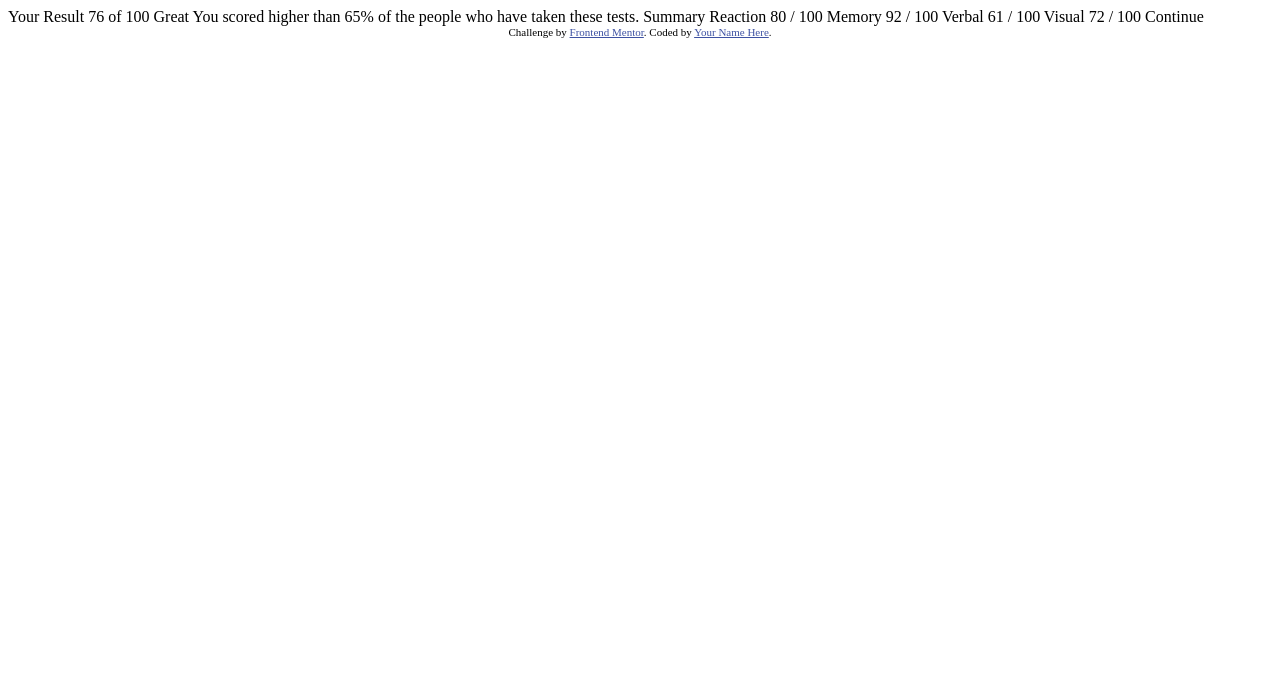
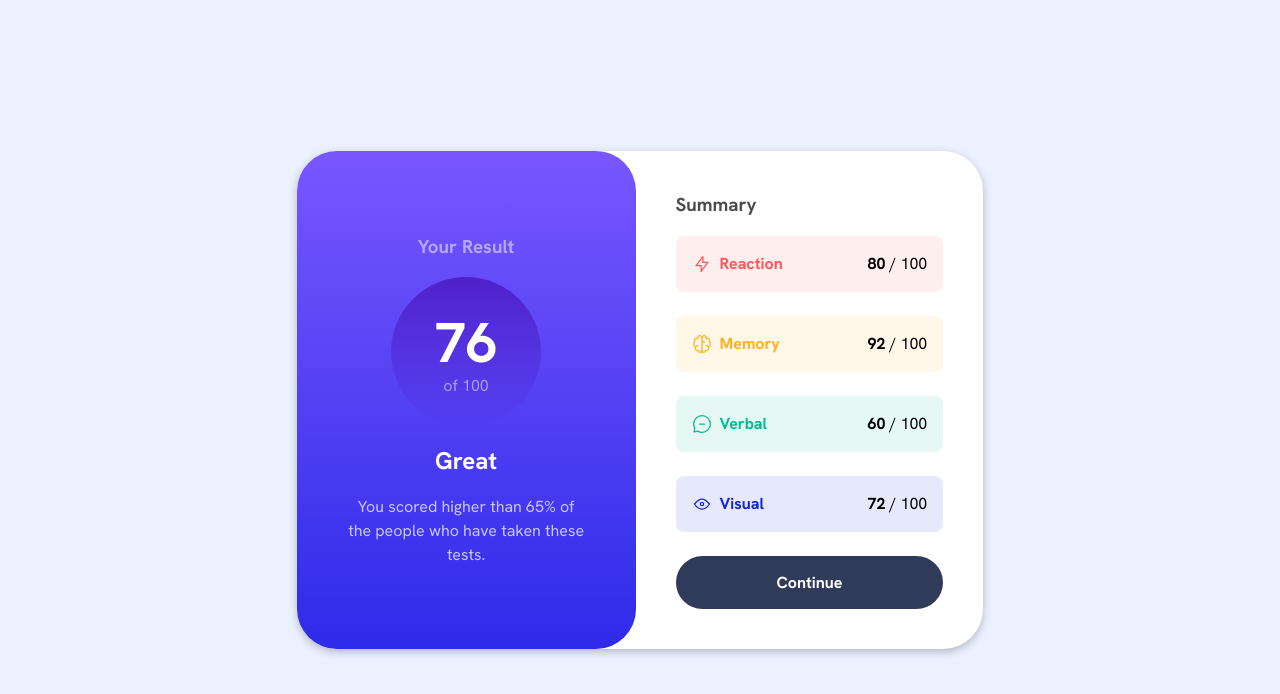
Before and after one commit to MukarramHaq/result-summary-component, a plain HTML site: page index.html in a window 1280 px wide. Drawn offline with Linux system fonts and the light colour scheme.

Commit message:
Finished
Struggled a little bit with the circle but it wasn't too bad

```diff
--- a/index.html
+++ b/index.html
@@ -1,22 +1,24 @@
 <!DOCTYPE html>
 <html lang="en">
-<head>
-  <meta charset="UTF-8">
-  <meta name="viewport" content="width=device-width, initial-scale=1.0"> <!-- displays site properly based on user's device -->
+  <head>
+    <meta charset="UTF-8" />
+    <meta name="viewport" content="width=device-width, initial-scale=1.0" />
+    <!-- displays site properly based on user's device -->
 
-  <link rel="icon" type="image/png" sizes="32x32" href="./assets/images/favicon-32x32.png">
+    <link
+      rel="icon"
+      type="image/png"
+      sizes="32x32"
+      href="./assets/images/favicon-32x32.png"
+    />
+    <link rel="stylesheet" href="style.css">
+    <link rel="preconnect" href="https://fonts.googleapis.com">
+  <link rel="preconnect" href="https://fonts.gstatic.com" crossorigin>
+  <link href="https://fonts.googleapis.com/css2?family=Hanken+Grotesk:ital,wght@0,100..900;1,100..900&display=swap" rel="stylesheet">
 
-  <title>Frontend Mentor | Results summary component</title>
+    <title>Frontend Mentor | Results summary component</title>
 
-  <!-- Feel free to remove these styles or customise in your own stylesheet 👍 -->
-  <style>
-    .attribution { font-size: 11px; text-align: center; }
-    .attribution a { color: hsl(228, 45%, 44%); }
-  </style>
-</head>
-<body>
-
-  Your Result
+    <!-- Your Result
   76
   of 100
 
@@ -37,11 +39,67 @@
   Visual
   72 / 100
 
-  Continue
-
-  <div class="attribution">
-    Challenge by <a href="https://www.frontendmentor.io?ref=challenge" target="_blank">Frontend Mentor</a>.
-    Coded by <a href="#">Your Name Here</a>.
-  </div>
-</body>
+  Continue -->
+  </head>
+  <body>
+    <main>
+      <div class="card">
+        <div class="card-container">
+          <section class="result flow">
+            <h3 class="candidate-result">Your Result</h3>
+            <div class="circle">
+              <h1 class="obtained-score">76</h1>
+              <p class="total-score">of 100</p>
+            </div>
+            <h3>Great</h3>
+            <p>You scored higher than 65% of the people who have taken these tests.</p>
+          </section>
+          <section style="color:black" class="score-summary">
+            <h3>Summary</h3>
+            <div class="stats">
+              <div class="rows">
+                <div class="row">
+                  <div class="stat-name primary-color-red">
+                    <img alt="reaction icon" src="assets/images/icon-reaction.svg">
+                    <p>Reaction</p>
+                  </div>
+                  <div class="state-score">
+                    <p><b>80</b> / 100</p>
+                  </div>
+                </div>
+                <div class="row">
+                  <div class="stat-name primary-color-yellow">
+                    <img alt="memory icon" src="assets/images/icon-memory.svg">
+                    <p>Memory</p>
+                  </div>
+                  <div class="state-score ">
+                    <p><b>92</b> / 100</p>
+                  </div>
+                </div>
+                <div class="row">
+                  <div class="stat-name primary-color-teal">
+                    <img alt="verbal icon" src="assets/images/icon-verbal.svg">
+                    <p>Verbal</p>
+                  </div>
+                  <div class="state-score">
+                    <p><b>60</b> / 100</p>
+                  </div>
+                </div>
+                <div class="row">
+                  <div class="stat-name primary-color-blue">
+                    <img alt="visual icon" src="assets/images/icon-visual.svg">
+                    <p>Visual</p>
+                  </div>
+                  <div class="state-score">
+                    <p><b>72</b> / 100</p>
+                  </div>
+                </div>
+              </div>
+              <button class="btn">Continue</button>
+            </div>
+          </section>
+        </div>
+      </div>
+    </main>
+  </body>
 </html>
--- /dev/null
+++ b/style.css
@@ -0,0 +1,218 @@
+:root{
+
+    /* Primary */
+    --clr-primary-light-red: hsl(0, 100%, 67%);
+    --clr-primary-orangey-yellow: hsl(39, 100%, 56%);
+    --clr-primary-green-teal: hsl(166, 100%, 37%);
+    --clr-primary-cobalt-blue: hsl(234, 85%, 45%);
+
+    /* Gradients */
+    --gr-light-slate-blue: hsl(252, 100%, 67%);/* background */
+    --gr-light-royal-blue: hsl(241, 81%, 54%);/* background */
+    --gr-violet-blue: hsla(256, 72%, 46%, 1); /* circle */
+    --gr-persian-blue: hsla(241, 72%, 46%, 0); /* circle */
+
+    /* Neutral */
+    --neutral-white: hsl(0, 0%, 100%);
+    --neutral-pale-blue: hsl(221, 100%, 96%);
+    --neutral-light-lavender: hsl(241, 100%, 89%);
+    --neutral-dark-gray-blue: hsl(224, 30%, 27%);
+
+    /* Font weight */
+    --fw-500: 500;
+    --fw-700: 700;
+    --fw-800: 800;
+
+
+}
+
+*,
+*::before,
+*::after {
+  box-sizing: border-box;
+}
+
+/* This removes default margins */
+body,
+h1,
+h2,
+h3,
+h4,
+p,
+figure,
+blockquote,
+dl,
+dd {
+  margin: 0;
+}
+
+/* Setting core body defaults */
+body {
+    display: flex;
+    justify-content: center;
+    /* align-items: center; */
+    min-height: 100svh;
+    text-rendering: optimizeSpeed;
+    line-height: 1.5;
+    font-family: Hanken Grotesk, sans-serif;
+    color: var(--neutral-white);
+    background-color: var(--neutral-pale-blue);
+}
+
+.card-container{
+    background-color: var(--neutral-white);
+    border-radius: 2.5rem;
+    box-shadow: rgba(0, 0, 0, .24) 0px 3px 8px;
+}
+
+.flow > *:where(:not(:first-child)) {
+    margin-top: 1rem;
+  }
+
+.result{
+    display: flex;
+    flex-direction: column;
+    align-items: center;
+    justify-content: center;
+    padding: 2rem;
+    background: linear-gradient(to bottom, var(--gr-light-slate-blue), var(--gr-light-royal-blue));
+    border-bottom-left-radius: 2.5rem;
+    border-bottom-right-radius: 2.5rem;
+}
+
+.result > p:last-of-type{
+    text-align: center;
+    padding: 0 1rem;
+    color: var(--neutral-light-lavender)
+}
+
+.result >h3:last-of-type{
+    font-size: 1.5rem;
+}
+
+.circle{
+    display: flex;
+    width: 150px;
+    height: 150px;
+    border-radius: 50%;
+    justify-content: center;
+    align-items: center;
+    flex-direction: column;
+    line-height: 1.2;
+    background: linear-gradient(to bottom, var(--gr-violet-blue), var(--gr-persian-blue));
+}
+
+.circle h1{
+    font-size: 3.5rem;
+}
+
+.candidate-result{
+    opacity: 50%;
+}
+
+.total-score{
+    opacity: 50%;
+}
+
+.score-summary{
+    display: flex;
+    flex-direction: column;
+    padding: 2.5rem;
+    /* border: 1px solid black; */
+    gap: 1rem;
+}
+
+.score-summary h3{
+    opacity: 70%;
+}
+
+.stat-name{
+    display: flex;
+    gap: 0.5rem;
+}
+
+.rows{
+    display: flex;
+    flex-direction: column;
+    gap: 1.5rem;
+    width: 100%;
+}
+
+.row{
+    display: flex;
+    justify-content: space-between;
+    padding: 1rem;
+    border-radius: 0.5rem;
+}
+
+.row:nth-child(1){
+    background-color: hsla(0, 100%, 67%, .1);
+}
+
+.row:nth-child(2){
+    background-color: hsla(39, 100%, 56%, .1);
+}
+
+.row:nth-child(3){
+    background-color: hsl(166, 100%, 37%, .1);
+}
+
+.row:nth-child(4){
+    background-color: hsl(234, 85%, 45%, .1);
+}
+
+.primary-color-red{
+    color: var(--clr-primary-light-red);
+    font-weight: var(--fw-700);
+}
+
+.primary-color-yellow{
+    color: var(--clr-primary-orangey-yellow);
+    font-weight: var(--fw-700);
+}
+
+.primary-color-teal{
+    color: var(--clr-primary-green-teal);
+    font-weight: var(--fw-700);
+}
+
+.primary-color-blue{
+    color: var(--clr-primary-cobalt-blue);
+    font-weight: var(--fw-700);
+}
+
+.btn{
+    margin-top: 1.5rem;
+    padding: 1rem;
+    width: 100%;
+    border-radius: 2rem;
+    border: none;
+    color: var(--neutral-white);
+    font-size: 1rem;
+    font-family: Hanken Grotesk, sans-serif;
+    font-weight: var(--fw-700);
+    background-color: var(--neutral-dark-gray-blue);
+}
+
+@media (min-width: 800px){
+    body{
+        display: flex;
+        align-items: center;
+        justify-content: center;
+        min-height: 100vh;
+    }
+    .card-container{
+        display: flex;
+        width: 80%;
+        /* border: 1px solid black; */
+        margin: 0 auto;
+    }
+    .result{
+        width: 100%;
+        border-radius: 2.5rem;
+    }
+    .score-summary{
+        /* border: 1px solid black; */
+        width: 100%;
+    }
+}
```
